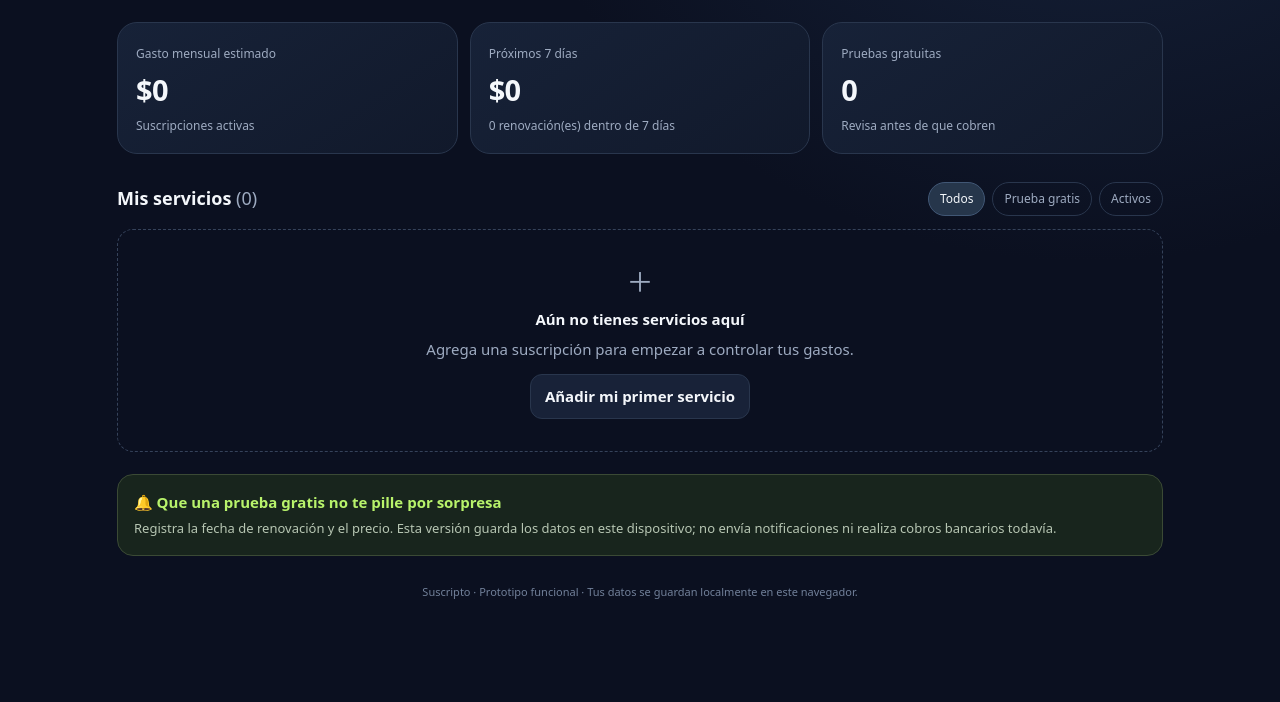
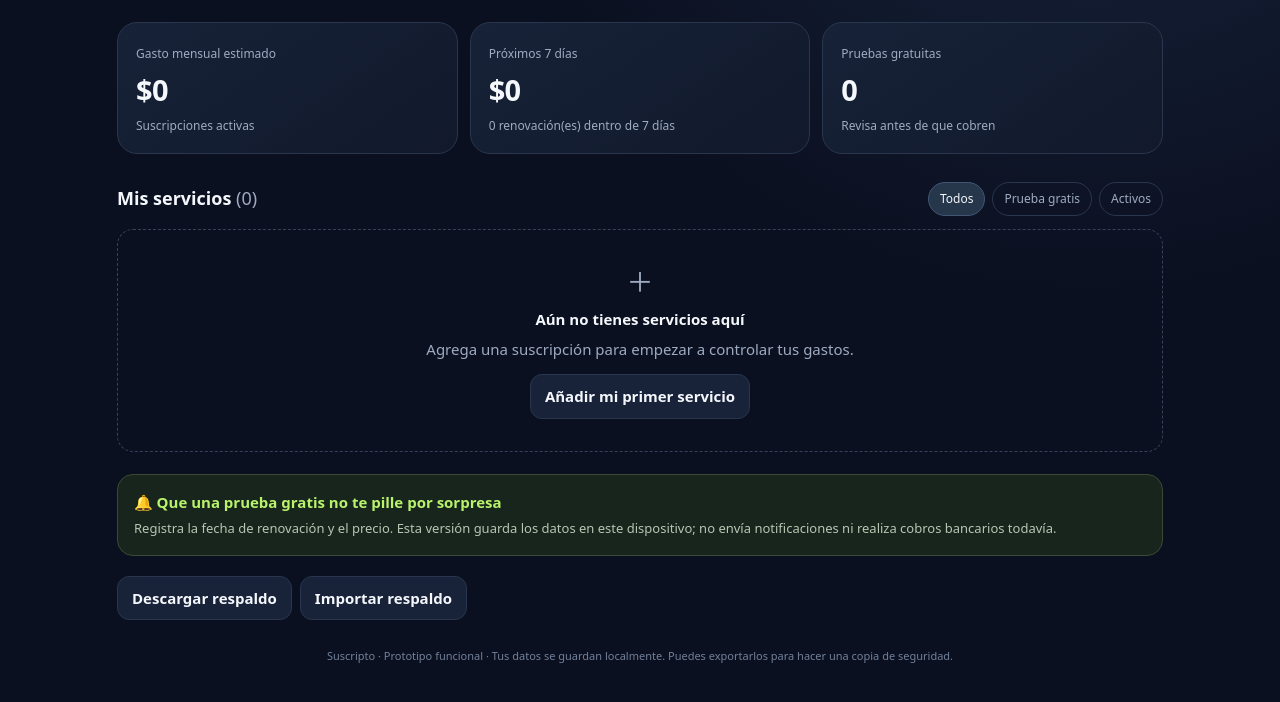
Before and after one commit to Baphomet1983/P-blicos, a plain HTML site: page index.html in a window 1280 px wide. Shown: the part 248-950 px from the top of the page. Drawn offline with Linux system fonts and the light colour scheme.

Commit message:
Add PWA install support and JSON backup/restore

```diff
--- a/index.html
+++ b/index.html
@@ -2,7 +2,7 @@
 <html lang="es">
 <head>
 <meta charset="utf-8"><meta name="viewport" content="width=device-width,initial-scale=1,viewport-fit=cover">
-<meta name="theme-color" content="#111827"><meta name="description" content="Controla tus suscripciones y próximos pagos en pesos chilenos.">
+<meta name="theme-color" content="#111827"><link rel="manifest" href="./app.webmanifest"><link rel="icon" href="./icon.svg" type="image/svg+xml"><meta name="description" content="Controla tus suscripciones y próximos pagos en pesos chilenos.">
 <title>Suscripto — Control de suscripciones</title>
 <style>
 :root{--bg:#0b1020;--panel:#121a2c;--panel2:#182238;--line:#29364d;--txt:#f4f7fb;--muted:#9eabc1;--lime:#b8f36b;--blue:#8bb8ff;--red:#ff8e9b;--radius:20px}
@@ -25,7 +25,7 @@ dialog{border:1px solid var(--line);border-radius:22px;background:#111a2d;color:
 <div class="sectionhead"><h3>Mis servicios <span id="count" style="color:var(--muted);font-weight:500">0</span></h3><div class="filters"><button class="filter active" data-filter="all">Todos</button><button class="filter" data-filter="trial">Prueba gratis</button><button class="filter" data-filter="active">Activos</button></div></div>
 <div class="list" id="list"></div>
 <section class="info"><strong>🔔 Que una prueba gratis no te pille por sorpresa</strong><p>Registra la fecha de renovación y el precio. Esta versión guarda los datos en este dispositivo; no envía notificaciones ni realiza cobros bancarios todavía.</p></section>
-<p class="foot">Suscripto · Prototipo funcional · Tus datos se guardan localmente en este navegador.</p>
+<div style="display:flex;gap:8px;flex-wrap:wrap;margin-top:20px"><button class="secondary" id="exportData" type="button">Descargar respaldo</button><button class="secondary" id="importDataBtn" type="button">Importar respaldo</button><input id="importData" type="file" accept="application/json,.json" hidden></div><p class="foot">Suscripto · Prototipo funcional · Tus datos se guardan localmente. Puedes exportarlos para hacer una copia de seguridad.</p>
 </main>
 <dialog id="modal"><div class="modalhead"><h3 id="formtitle">Añadir suscripción</h3><button class="quiet" id="close" aria-label="Cerrar">✕</button></div>
 <form class="form" id="subform">
```
